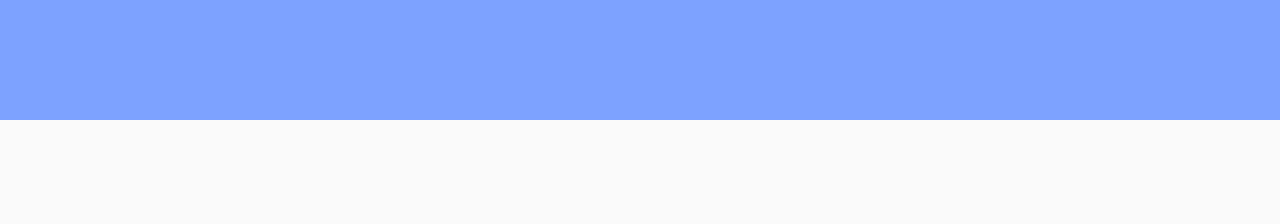
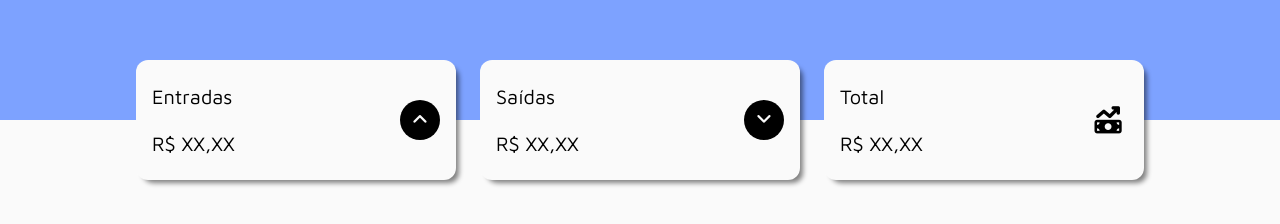
Before and after one commit to ryanlopesd/ControleFinanceiro, a plain HTML site: page index.html in a window 1280 px wide. Drawn offline with Linux system fonts and the light colour scheme.

Commit message:
feat(): adiciona linha de cards

```diff
--- a/index.html
+++ b/index.html
@@ -1,14 +1,49 @@
 <!DOCTYPE html>
 <html lang="en">
+
 <head>
     <meta charset="UTF-8">
     <meta name="viewport" content="width=device-width, initial-scale=1.0">
     <title>Controle Financeiro</title>
     <link rel="stylesheet" href="style.css">
+    <link rel="preconnect" href="https://fonts.googleapis.com">
+    <link rel="preconnect" href="https://fonts.gstatic.com/" crossorigin>
+    <link href="https://fonts.googleapis.com/css2?family=Maven+Pro:wght@400..900&display=swap" rel="stylesheet">
+    <link rel="stylesheet" href="https://cdnjs.cloudflare.com/ajax/libs/font-awesome/6.4.0/css/all.min.css">
 </head>
+
 <body>
     <div class="all-content">
-        <div class="top-content"></div>
+        <div class="top-content">
+            <div class="top-content-card">
+                <div class="top-content-left">
+                    <span>Entradas</span>
+                    <span>R$ XX,XX</span>
+                </div>
+                <div class="top-content-rigth">
+                    <i class="fa-solid fa-angle-up"></i>
+                </div>
+            </div>
+            <div class="top-content-card">
+                <div class="top-content-left">
+                    <span>Saídas</span>
+                    <span>R$ XX,XX</span>
+                </div>
+                <div class="top-content-rigth">
+                   <i class="fa-solid fa-angle-down"></i>
+                </div>
+            </div>
+            <div class="top-content-card">
+                <div class="top-content-left">
+                    <span>Total</span>
+                    <span>R$ XX,XX</span>
+                </div>
+                <div class="top-content-rigth icon-total">
+                    <i class="fa-solid fa-money-bill-trend-up"></i>
+                </div>
+            </div>
+        </div>
     </div>
 </body>
+
 </html>
--- a/style.css
+++ b/style.css
@@ -1,5 +1,12 @@
+:root{
+    --white: rgb(250, 250, 250);
+}
+
+*{
+    font-family: "Maven Pro", sans-serif;
+}
 body{
-    background-color: rgb(250, 250, 250);
+    background-color: var(--white);
     margin: 0;
 }
 
@@ -15,4 +22,46 @@ body{
     width: 100%;
     background-color: rgb(125, 162, 255);
     height: 15vh;
+    display: flex;
+    justify-content: center;
+    gap: 1.5rem;
 }
+.top-content-card{
+    width: 25%;
+    height: 15vh;
+    background-color: var(--white);
+    border-radius: .75rem;
+    margin-top: 7.5vh;
+    box-shadow: 5px 5px 5px -2px rgba(0,0,0,0.49);
+    -webkit-box-shadow: 5px 5px 5px -2px rgba(0,0,0,0.49);
+    -moz-box-shadow: 5px 5px 5px -2px rgba(0,0,0,0.49);
+    display: flex;
+    justify-content: space-between;
+    align-items: center;
+    padding: 1rem;
+    box-sizing: border-box;
+}
+.top-content-left{
+    height:auto;
+    display:flex;
+    flex-direction: column;
+    gap: 1.5rem;
+    font-size: 1.25rem;
+
+}
+.top-content-rigth{
+    width: 2.5rem;
+    height: 2.5rem;
+    background-color: black;
+    display: flex;
+    align-items: center;
+    justify-content: center;
+    border-radius: 50%;
+    color: var(--white);
+    font-size: 1.10rem;
+}
+.top-content-rigth.icon-total{
+    background-color: transparent;
+    color: black;
+    font-size: 1.7rem;
+}
```
